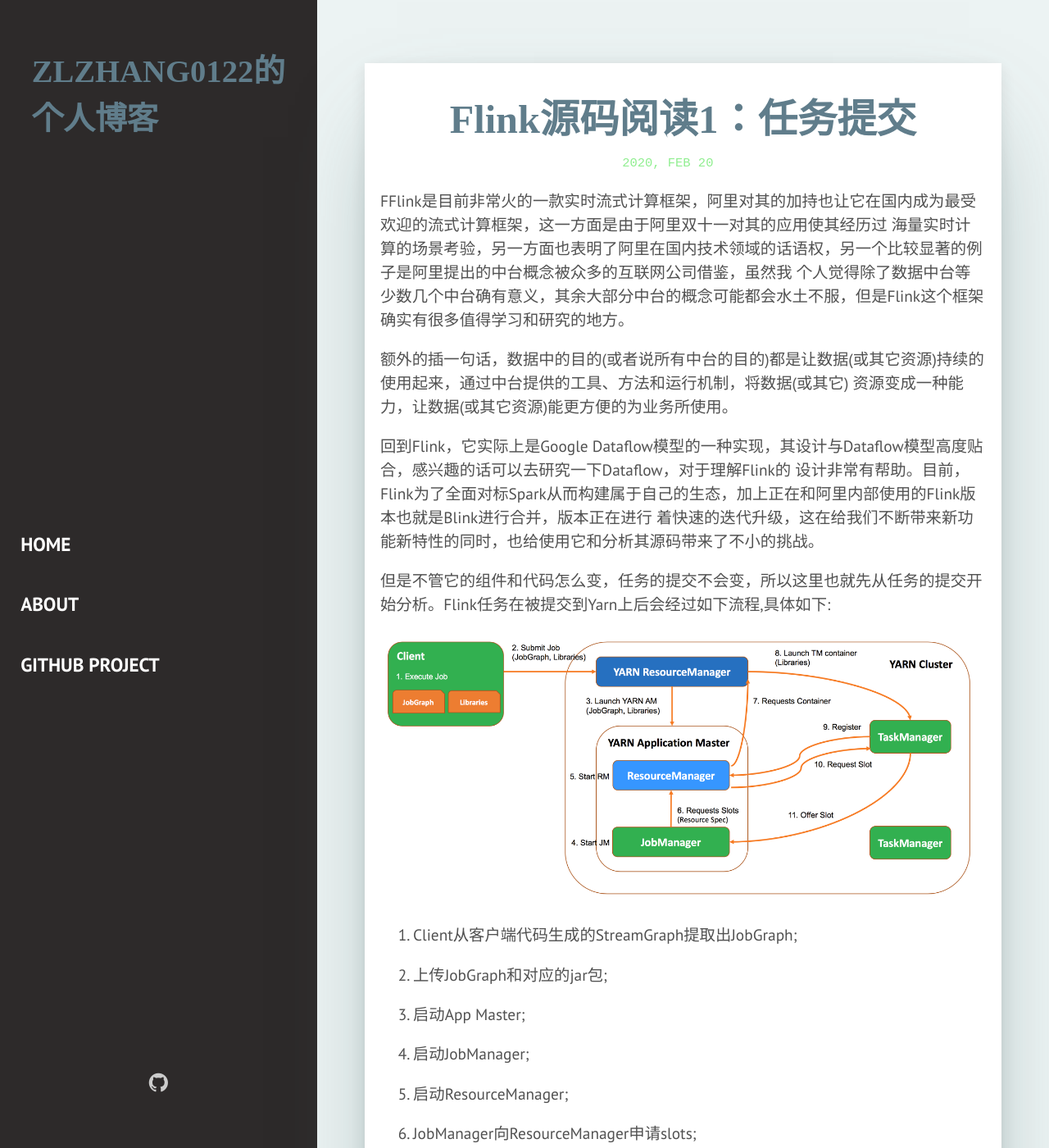
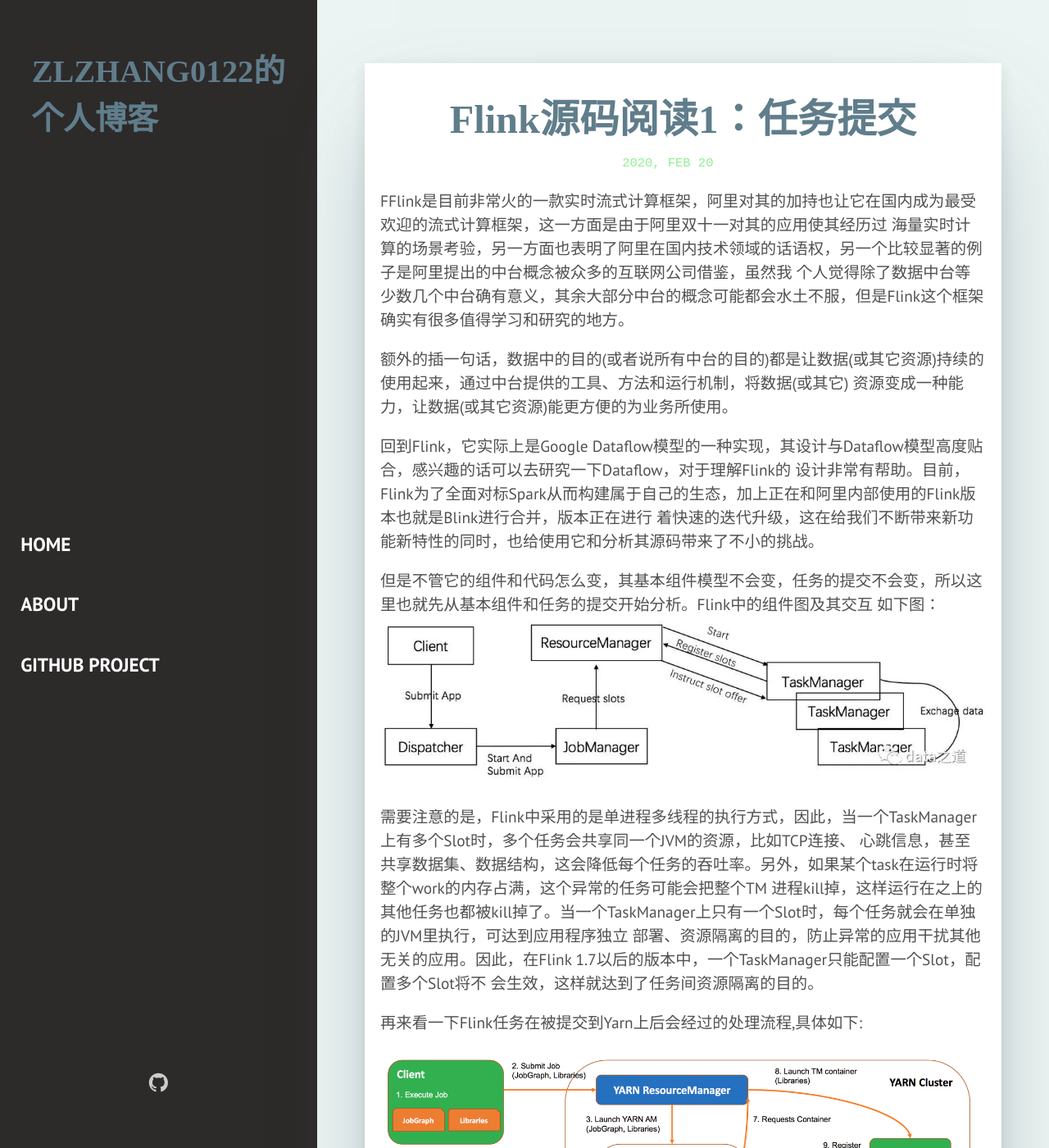
Before and after one commit to zlzhang0122/zlzhang0122.github.io, a Jekyll site: the page built from _posts/2020-02-20-Flink源码阅读1：任务提交.md, in a window 1280 px wide and 1400 px high. Shown: the whole window at 82% size. Built offline with Jekyll 4.4.1, drawn with Linux system fonts in a browser that asks for light colours; some web fonts are replaced; our own code applies the rules of GitHub Pages for plain Markdown files; comment, search, counter and statistics services are not loaded.

Commit message:
job submit

```diff
--- a/_posts/2020-02-20-Flink源码阅读1：任务提交.md
+++ b/_posts/2020-02-20-Flink源码阅读1：任务提交.md
@@ -1,15 +1,25 @@
 FFlink是目前非常火的一款实时流式计算框架，阿里对其的加持也让它在国内成为最受欢迎的流式计算框架，这一方面是由于阿里双十一对其的应用使其经历过
- 海量实时计算的场景考验，另一方面也表明了阿里在国内技术领域的话语权，另一个比较显著的例子是阿里提出的中台概念被众多的互联网公司借鉴，虽然我
- 个人觉得除了数据中台等少数几个中台确有意义，其余大部分中台的概念可能都会水土不服，但是Flink这个框架确实有很多值得学习和研究的地方。
+海量实时计算的场景考验，另一方面也表明了阿里在国内技术领域的话语权，另一个比较显著的例子是阿里提出的中台概念被众多的互联网公司借鉴，虽然我
+个人觉得除了数据中台等少数几个中台确有意义，其余大部分中台的概念可能都会水土不服，但是Flink这个框架确实有很多值得学习和研究的地方。
 
- 额外的插一句话，数据中的目的(或者说所有中台的目的)都是让数据(或其它资源)持续的使用起来，通过中台提供的工具、方法和运行机制，将数据(或其它)
- 资源变成一种能力，让数据(或其它资源)能更方便的为业务所使用。
+额外的插一句话，数据中的目的(或者说所有中台的目的)都是让数据(或其它资源)持续的使用起来，通过中台提供的工具、方法和运行机制，将数据(或其它)
+资源变成一种能力，让数据(或其它资源)能更方便的为业务所使用。
 
- 回到Flink，它实际上是Google Dataflow模型的一种实现，其设计与Dataflow模型高度贴合，感兴趣的话可以去研究一下Dataflow，对于理解Flink的
- 设计非常有帮助。目前，Flink为了全面对标Spark从而构建属于自己的生态，加上正在和阿里内部使用的Flink版本也就是Blink进行合并，版本正在进行
- 着快速的迭代升级，这在给我们不断带来新功能新特性的同时，也给使用它和分析其源码带来了不小的挑战。
+回到Flink，它实际上是Google Dataflow模型的一种实现，其设计与Dataflow模型高度贴合，感兴趣的话可以去研究一下Dataflow，对于理解Flink的
+设计非常有帮助。目前，Flink为了全面对标Spark从而构建属于自己的生态，加上正在和阿里内部使用的Flink版本也就是Blink进行合并，版本正在进行
+着快速的迭代升级，这在给我们不断带来新功能新特性的同时，也给使用它和分析其源码带来了不小的挑战。
 
-但是不管它的组件和代码怎么变，任务的提交不会变，所以这里也就先从任务的提交开始分析。Flink任务在被提交到Yarn上后会经过如下流程,具体如下:
+但是不管它的组件和代码怎么变，其基本组件模型不会变，任务的提交不会变，所以这里也就先从基本组件和任务的提交开始分析。Flink中的组件图及其交互
+如下图：
+![Flink组件](../assets/img/flink/flinkcomponent.png "Flink组件")
+
+需要注意的是，Flink中采用的是单进程多线程的执行方式，因此，当一个TaskManager上有多个Slot时，多个任务会共享同一个JVM的资源，比如TCP连接、
+心跳信息，甚至共享数据集、数据结构，这会降低每个任务的吞吐率。另外，如果某个task在运行时将整个work的内存占满，这个异常的任务可能会把整个TM
+进程kill掉，这样运行在之上的其他任务也都被kill掉了。当一个TaskManager上只有一个Slot时，每个任务就会在单独的JVM里执行，可达到应用程序独立
+部署、资源隔离的目的，防止异常的应用干扰其他无关的应用。因此，在Flink 1.7以后的版本中，一个TaskManager只能配置一个Slot，配置多个Slot将不
+会生效，这样就达到了任务间资源隔离的目的。
+
+再来看一下Flink任务在被提交到Yarn上后会经过的处理流程,具体如下:
 ![Flink提交到yarn](../assets/img/flink/flinkyarnsubmit.png "Flink提交到yarn")
 
  1. Client从客户端代码生成的StreamGraph提取出JobGraph;
```
Also changed, not shown: assets/img/flink/flinkcomponent.png (added).
